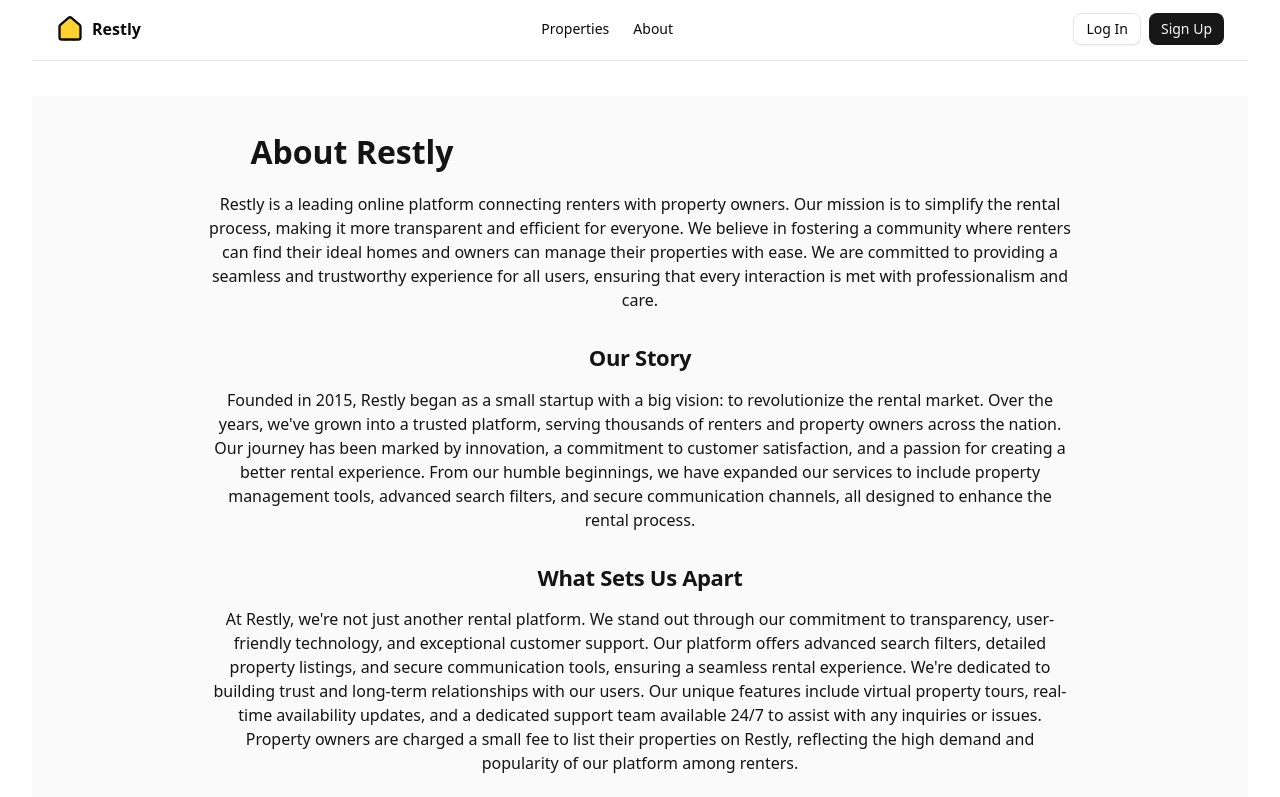
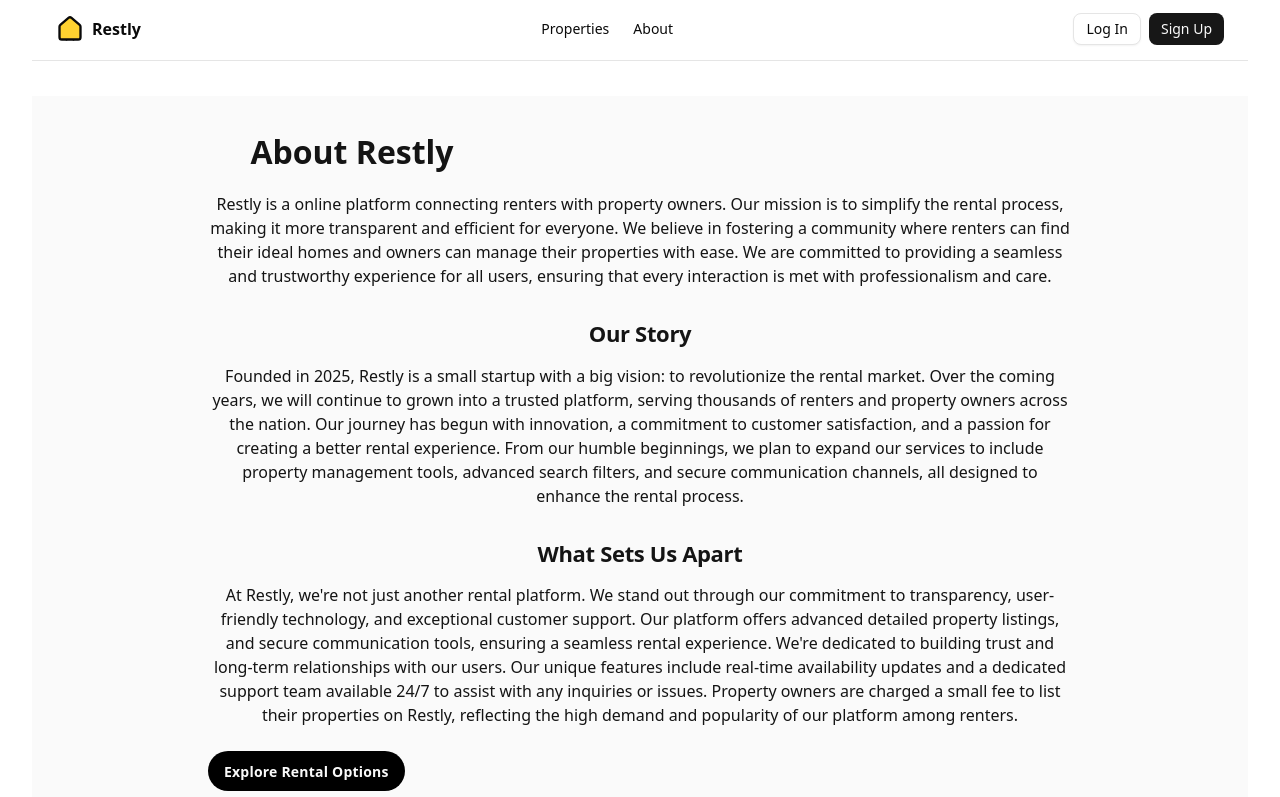
Before and after one commit to whoIsImai/Restly, a React (Vite) app: page /about in a window 1280 px wide. Shown: the top 797 px of the page. Built offline with nearby package versions, Linux system fonts and the light colour scheme.

Commit message:
changed text

```diff
--- a/src/pages/About.tsx
+++ b/src/pages/About.tsx
@@ -12,22 +12,22 @@
           <div className="layout-content-container flex flex-col max-w-[960px] flex-1">
             <div className="flex flex-wrap justify-between gap-3 p-4"><p className="text-[#141414] tracking-light text-[32px] font-bold leading-tight min-w-72">About Restly</p></div>
             <p className="text-[#141414] text-base font-normal leading-normal pb-3 pt-1 px-4">
-              Restly is a leading online platform connecting renters with property owners. Our mission is to simplify the rental process, making it more transparent and efficient
+              Restly is a online platform connecting renters with property owners. Our mission is to simplify the rental process, making it more transparent and efficient
               for everyone. We believe in fostering a community where renters can find their ideal homes and owners can manage their properties with ease. We are committed to
               providing a seamless and trustworthy experience for all users, ensuring that every interaction is met with professionalism and care.
             </p>
             <h2 className="text-[#141414] text-[22px] font-bold leading-tight tracking-[-0.015em] px-4 pb-3 pt-5">Our Story</h2>
             <p className="text-[#141414] text-base font-normal leading-normal pb-3 pt-1 px-4">
-              Founded in 2015, Restly began as a small startup with a big vision: to revolutionize the rental market. Over the years, we've grown into a trusted platform, serving
-              thousands of renters and property owners across the nation. Our journey has been marked by innovation, a commitment to customer satisfaction, and a passion for
-              creating a better rental experience. From our humble beginnings, we have expanded our services to include property management tools, advanced search filters, and
+              Founded in 2025, Restly is a small startup with a big vision: to revolutionize the rental market. Over the coming years, we will continue to grown into a trusted platform, serving
+              thousands of renters and property owners across the nation. Our journey has begun with innovation, a commitment to customer satisfaction, and a passion for
+              creating a better rental experience. From our humble beginnings, we plan to expand our services to include property management tools, advanced search filters, and
               secure communication channels, all designed to enhance the rental process.
             </p>
             <h2 className="text-[#141414] text-[22px] font-bold leading-tight tracking-[-0.015em] px-4 pb-3 pt-5">What Sets Us Apart</h2>
             <p className="text-[#141414] text-base font-normal leading-normal pb-3 pt-1 px-4">
               At Restly, we're not just another rental platform. We stand out through our commitment to transparency, user-friendly technology, and exceptional customer support.
-              Our platform offers advanced search filters, detailed property listings, and secure communication tools, ensuring a seamless rental experience. We're dedicated to
-              building trust and long-term relationships with our users. Our unique features include virtual property tours, real-time availability updates, and a dedicated support
+              Our platform offers advanced detailed property listings, and secure communication tools, ensuring a seamless rental experience. We're dedicated to
+              building trust and long-term relationships with our users. Our unique features include real-time availability updates and a dedicated support
               team available 24/7 to assist with any inquiries or issues. Property owners are charged a small fee to list their properties on Restly, reflecting the high demand
               and popularity of our platform among renters.
             </p>
```
